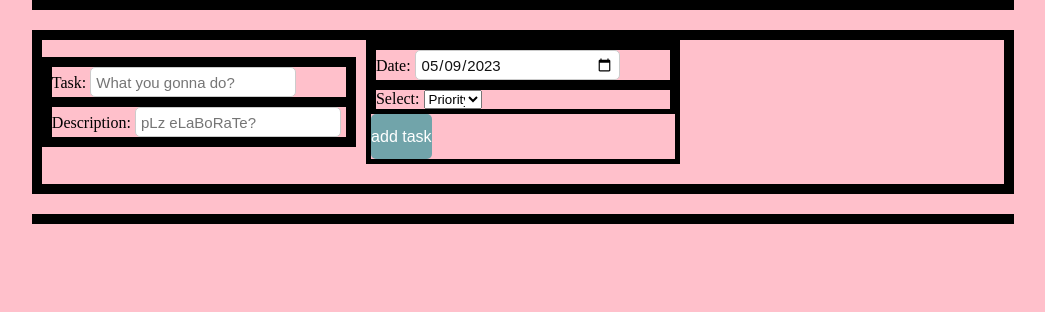
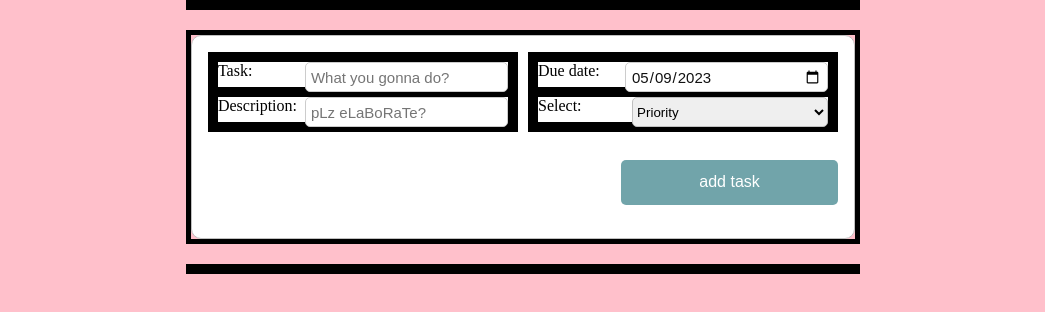
Before and after one commit to Jenziiy/todo-list, a website built with webpack: page dist/index.html in a window 1280 px wide. Shown: the whole page, without its empty margins (117-1162 px from the left). Built offline with nearby package versions, Linux system fonts and the light colour scheme.

Commit message:
edit css to place the button

```diff
--- a/src/file.css
+++ b/src/file.css
@@ -25,11 +25,31 @@ body{
 
  }
 
+ .inputdiv{
+  display: flex;
+  justify-content: space-between;
+  height: 35px;
+  align-content: space-between;
+  min-width: 280px;
+ }
+
+ #input-dropdown{
+  border: silver solid 1px;
+  border-radius: 5px;
+  width: 196px !important;
+  height: 30px;
+
+ }
+
 #add-task{
+  padding: 1em;
+  background-color: white;
+  border: silver solid 1px;
+  border-radius: 10px;
   display: grid;
   width: 100%;
-  grid-template-columns: repeat(3,1fr);
-  grid-template-rows: auto auto auto;
+  grid-template-columns: repeat(2,1fr);
+  grid-template-rows: repeat(2,1fr);
   grid-gap: 10px;
   justify-content: center;
   align-items: center;
@@ -56,8 +76,9 @@ body{
   border-color: #617f91;
 }
 #add-task-button{
-  grid-column: 2/3;
-  width: 20%;
+  grid-column: 2;
+  width: 70%;
+  justify-self: end;
   background-color: #007bff;
   font-weight: 500;
   font-size: 16px;
--- a/src/view.js
+++ b/src/view.js
@@ -38,16 +38,16 @@ export function createForm(){
   containerSelectFields.id = 'form-selectfields';
   containerInputFields.appendChild(createFormInput('Task: ', 'What you gonna do?', 'task'));
   containerInputFields.appendChild(createFormInput('Description: ', 'pLz eLaBoRaTe?', 'description'));
-  containerSelectFields.appendChild(createFormDate('Date: ','date'));
+  containerSelectFields.appendChild(createFormDate('Due date: ','date'));
   containerSelectFields.appendChild(createSelectOptions('Select: ', 'priority'));
   // containerSelectFields.appendChild(createCheckbox('Completed: ', 'checkbox'));
 
   let button = document.createElement('button');
   button.id = 'add-task-button';
   button.innerText = 'add task';
-  containerSelectFields.appendChild(button);
   form.appendChild(containerInputFields);
   form.appendChild(containerSelectFields);
+  form.appendChild(button);
   return form;
 };
 
```
